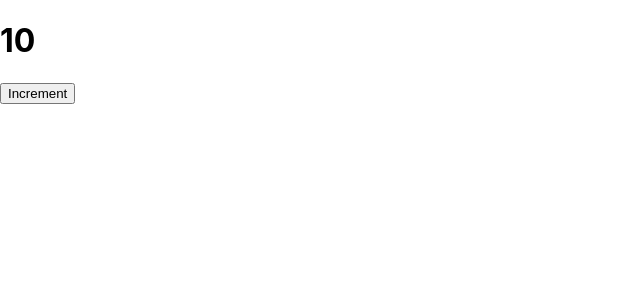
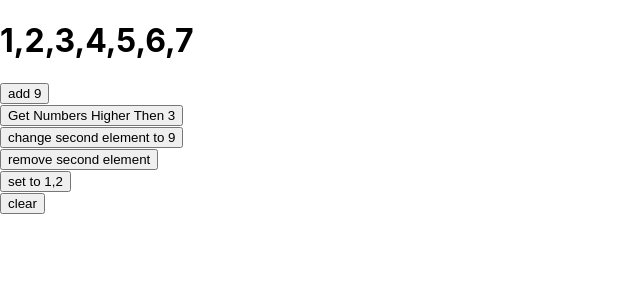
Before and after one commit to RosenGrayLearning/15_usefull_customhooks, a React (Create React App) app: page / in a window 1280 px wide. Shown: the top 300 px of the page, without its empty margins (0-640 px from the left). Built offline with nearby package versions, Linux system fonts and the light colour scheme.

Commit message:
use array and use updateEffect

```diff
--- a/src/App.js
+++ b/src/App.js
@@ -1,13 +1,16 @@
 import ToggleComponent from './components/ToggleComponent/ToggleComponent';
 import TimeoutComponent from './components/TimeoutComponent/TimeoutComponent';
 import DebounceComponent from './components/DebounceComponent/DebounceComponent';
-
+import UpdateEffectComponent from './components/UpdateEffectComponent/UpdateEffectComponent';
+import ArrayComponent from './components/ArrayComponent/ArrayComponent';
 function App() {
   return (
     <div className="App">
       {/* <ToggleComponent/> */}
       {/* <TimeoutComponent/> */}
-      <DebounceComponent/>
+      {/* <DebounceComponent/> */}
+      {/* <UpdateEffectComponent/> */}
+      <ArrayComponent />
     </div>
   );
 }
--- /dev/null
+++ b/src/components/ArrayComponent/ArrayComponent.js
@@ -0,0 +1,29 @@
+import React from 'react';
+import useArray from '../../hooks/useArray';
+
+const ArrayComponent = () => {
+  const { array, push, filter, update, remove, clear, set } = useArray([
+    1, 2, 3, 4, 5, 6, 7,
+  ]);
+
+  return (
+    <div>
+      <h1>{array.join(',')}</h1>
+      <button onClick={() => push(9)}>add 9</button>
+      <br />
+      <button onClick={() => filter((n) => n > 3)}>
+        Get Numbers Higher Then 3
+      </button>
+      <br />
+      <button onClick={() => update(1, 9)}>change second element to 9</button>
+      <br />
+      <button onClick={() => remove(1)}> remove second element</button>
+      <br />
+      <button onClick={() => set([1, 2])}>set to 1,2</button>
+      <br />
+      <button onClick={() => clear()}>clear</button>
+    </div>
+  );
+};
+
+export default ArrayComponent;
--- /dev/null
+++ b/src/components/UpdateEffectComponent/UpdateEffectComponent.js
@@ -0,0 +1,22 @@
+import {useState} from 'react';
+import useUpdateEffect from '../../hooks/useUpdateEffect';
+
+const UpdateEffectComponent = () => {
+  const [count,setCount] = useState(0)
+
+
+  const someCallback = () => {
+    console.log('calllbackkkkk')
+  }
+  useUpdateEffect([count],someCallback);
+  return (
+    <div>
+      <h1>{count}</h1>
+       <button onClick={() =>{
+         setCount(p => ++p)
+       }}>increment</button>
+    </div>
+  )
+}
+
+export default UpdateEffectComponent;
--- /dev/null
+++ b/src/hooks/useArray.js
@@ -0,0 +1,42 @@
+import { useState } from 'react';
+
+const useArray = (defaultValue) => {
+  const [array, setArray] = useState(defaultValue);
+
+  const push = (element) => {
+    setArray((prevArray) => [...prevArray, element]);
+  };
+
+  const filter = (callback) => {
+    setArray((prevArray) => prevArray.filter(callback));
+  };
+
+  const update = (index, newElement) => {
+    setArray((prevArray) => [
+      ...prevArray.slice(0, index),
+      newElement,
+      ...prevArray.slice(index + 1, prevArray.length),
+    ]);
+  };
+
+  const remove = (index) => {
+    setArray((prevArray) => [
+      ...prevArray.slice(0, index),
+      ...prevArray.slice(index + 1, prevArray.length),
+    ]);
+  };
+  const clear = () => {
+    setArray([]);
+  };
+  return {
+    array,
+    push,
+    filter,
+    update,
+    remove,
+    clear,
+    set: setArray,
+  };
+};
+
+export default useArray;
--- /dev/null
+++ b/src/hooks/useUpdateEffect.js
@@ -0,0 +1,24 @@
+import {useEffect,useRef} from 'react';
+
+/**
+ * runs only when our dependencies are changes but not in the first time as the component renders
+ */
+const useUpdateEffect = (dependencies,callback) => {
+  const firstRenderRef = useRef(true);
+
+  const someFunction = () => {
+    console.log('someeefunctionnnn')
+  }
+
+  useEffect(()=>{
+    if(firstRenderRef.current){
+      firstRenderRef.current = false;
+      return;
+    }
+
+    return callback();
+
+  },dependencies);
+}
+
+export default useUpdateEffect;
```
